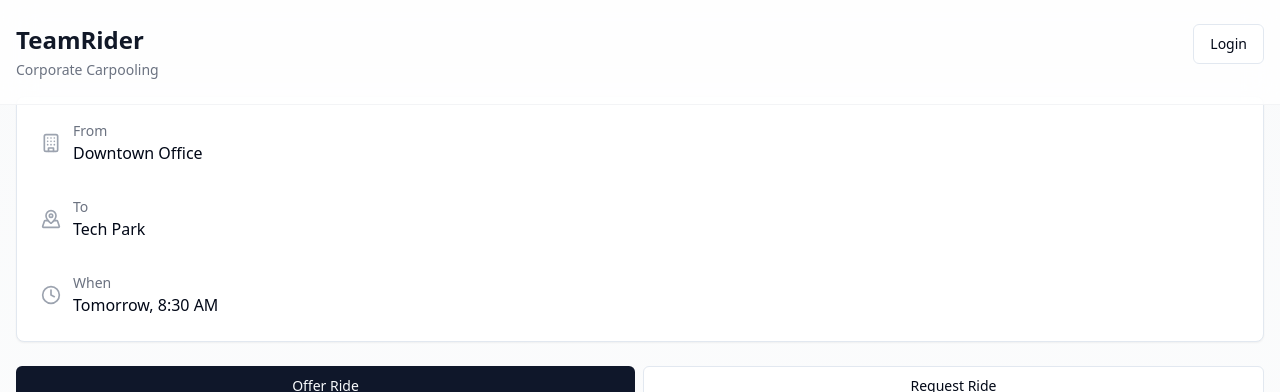
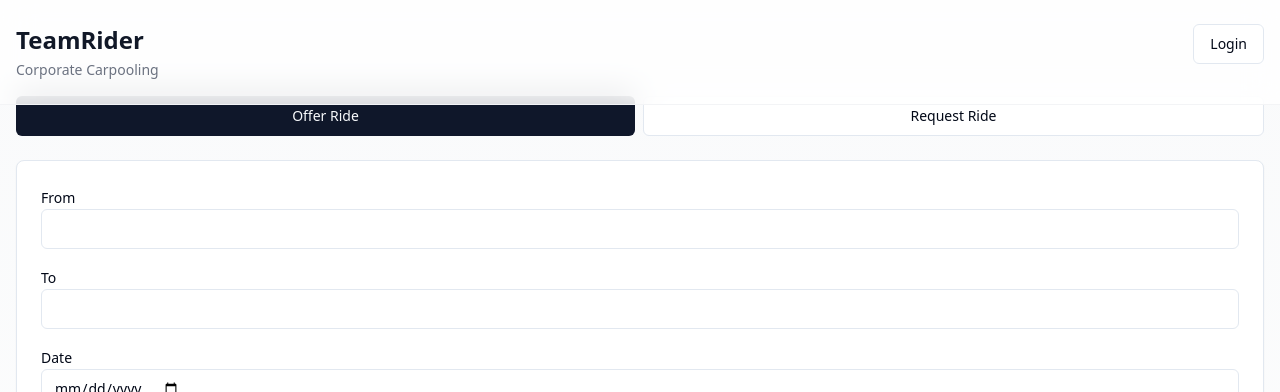
Before and after one commit to suresh-devineni/teamrider-connect, a React (Vite) app: page / in a window 1280 px wide. Shown: the top 392 px of the page. Built offline with nearby package versions, Linux system fonts and the light colour scheme; no server answers; the database is empty.

Commit message:
Remove unused section
This commit removes a section of code that is no longer needed.

```diff
--- a/src/pages/Index.tsx
+++ b/src/pages/Index.tsx
@@ -4,7 +4,6 @@ import { ScrollArea } from "@/components/ui/scroll-area";
 import { Haptics, ImpactStyle } from '@capacitor/haptics';
 import { Header } from "@/components/Header";
 import { BottomNav } from "@/components/BottomNav";
-import { LocationSelector } from "@/components/LocationSelector";
 import { RideToggle } from "@/components/RideToggle";
 import { RideCard } from "@/components/RideCard";
 import { RideRequestForm } from "@/components/RideRequestForm";
@@ -16,7 +15,6 @@ import { toast } from "sonner";
 
 const Index = () => {
   const [activeTab, setActiveTab] = useState<"offer" | "request">("offer");
-  const [selectedLocation, setSelectedLocation] = useState<"from" | "to" | null>(null);
 
   const { data: rides, isLoading, error, refetch } = useQuery({
     queryKey: ['rides'],
@@ -41,11 +39,6 @@ const Index = () => {
     await refetch();
   };
 
-  const handleLocationSelect = async (type: "from" | "to") => {
-    await Haptics.impact({ style: ImpactStyle.Light });
-    setSelectedLocation(type);
-  };
-
   if (error) {
     toast.error('Failed to load rides');
     return null;
@@ -56,7 +49,6 @@ const Index = () => {
       <Header />
 
       <main className="pt-24 px-4 pb-20">
-        <LocationSelector onLocationSelect={handleLocationSelect} />
         <RideToggle activeTab={activeTab} onTabChange={handleTabChange} />
 
         {activeTab === "request" ? (
```
